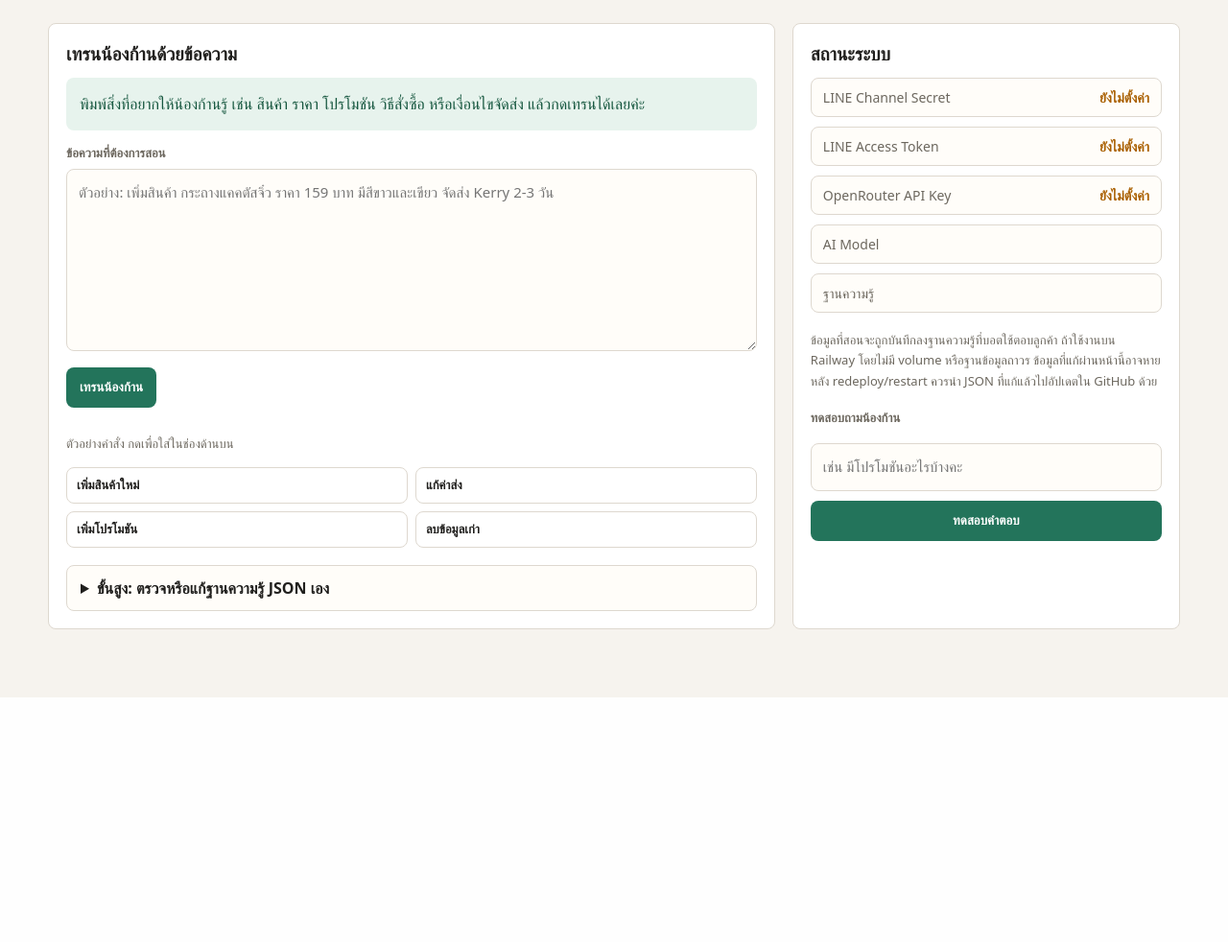
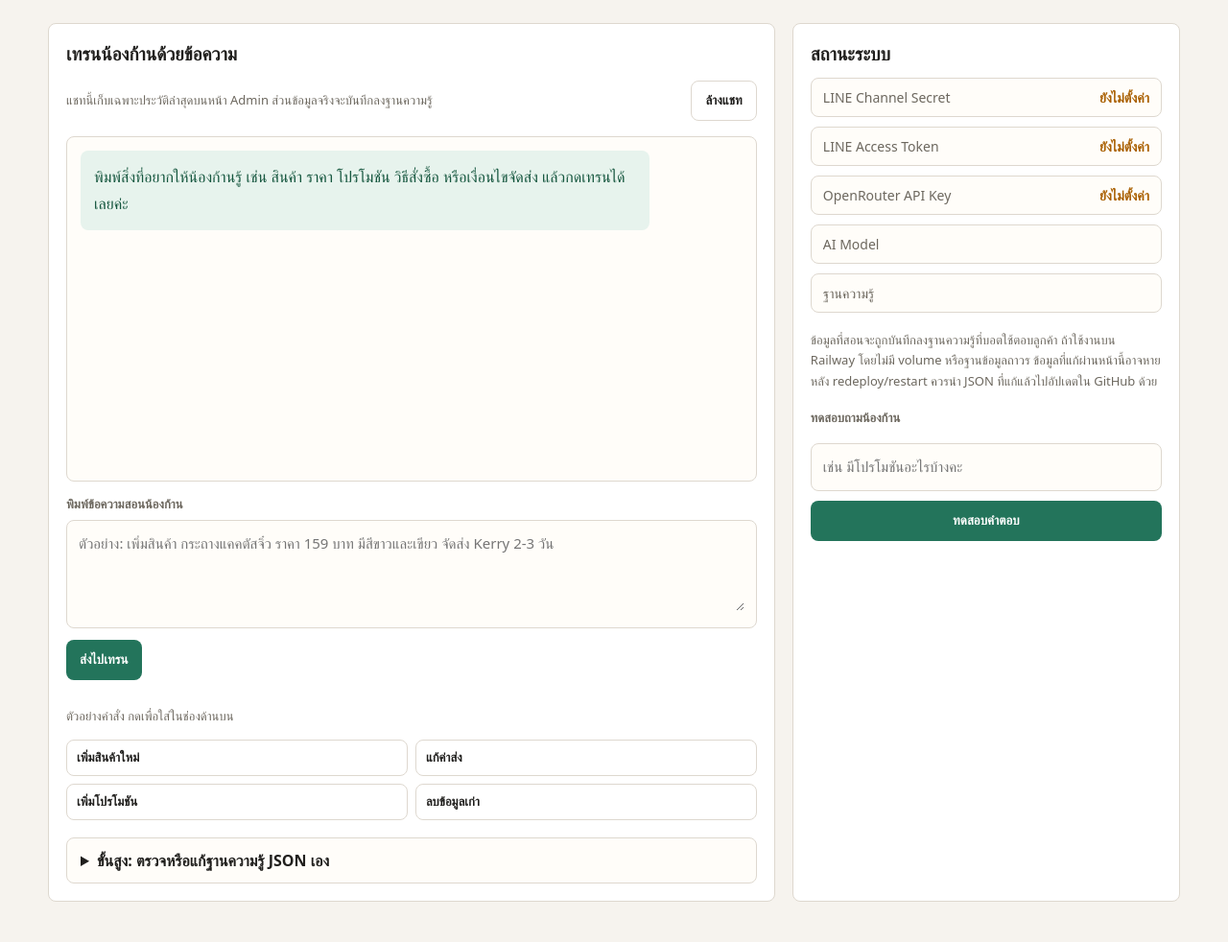
Before and after one commit to taithai-tai/nong-kan-line-bot, a Flask app: template templates/admin_dashboard.html in a window 1280 px wide. Shown: the part 73-1055 px from the top of the page at 96% size. Before the commit the page ends 800 px from the top, so only its background shows below. Run offline with Flask 3, Linux system fonts and the light colour scheme; the template is opened without the code that fills it, so the values that code supplies are empty.

Commit message:
Make admin training a real chat interface

```diff
--- a/app.py
+++ b/app.py
@@ -75,6 +75,12 @@ def get_csrf_token() -> str:
 
 def secure_text_equal(left: str, right: str) -> bool:
     return hmac.compare_digest(left.encode("utf-8"), right.encode("utf-8"))
+
+
+def append_train_message(role: str, text: str) -> None:
+    messages = list(session.get("train_messages", []))
+    messages.append({"role": role, "text": text})
+    session["train_messages"] = messages[-12:]
 
 
 def verify_csrf_token() -> None:
@@ -389,8 +395,7 @@ def render_admin_dashboard(
     status_code: int = 200,
     test_answer: str = "",
     test_question: str = "",
-    train_instruction: str = "",
-    train_result: str = "",
+    train_messages: Optional[list[dict]] = None,
     knowledge_base: Optional[dict] = None,
     raw_knowledge_text: Optional[str] = None,
 ):
@@ -414,8 +419,7 @@ def render_admin_dashboard(
         message=message,
         test_answer=test_answer,
         test_question=test_question,
-        train_instruction=train_instruction,
-        train_result=train_result,
+        train_messages=train_messages if train_messages is not None else session.get("train_messages", []),
     ), status_code
 
 
@@ -457,12 +461,12 @@ def admin_train_knowledge_base():
             status_code=400,
         )
 
+    append_train_message("user", instruction)
     updated_knowledge_base, result_message = train_knowledge_base_with_ai(instruction)
+    append_train_message("bot", result_message)
     if updated_knowledge_base is None:
         return render_admin_dashboard(
             message=result_message,
-            train_instruction=instruction,
-            train_result=result_message,
             status_code=502,
         )
 
@@ -470,9 +474,16 @@ def admin_train_knowledge_base():
     return render_admin_dashboard(
         message=result_message,
         knowledge_base=updated_knowledge_base,
-        train_instruction=instruction,
-        train_result=result_message,
     )
+
+
+@app.post("/admin/train/clear")
+def admin_clear_train_messages():
+    require_admin()
+    verify_csrf_token()
+
+    session["train_messages"] = []
+    return redirect(url_for("admin_dashboard", message="ล้างแชทเทรนเรียบร้อยค่ะ"))
 
 
 @app.post("/admin/test")
--- a/templates/admin_dashboard.html
+++ b/templates/admin_dashboard.html
@@ -82,7 +82,7 @@
       font: 15px/1.55 ui-sans-serif, system-ui, -apple-system, BlinkMacSystemFont, "Segoe UI", sans-serif;
     }
     textarea {
-      min-height: 190px;
+      min-height: 88px;
       resize: vertical;
     }
     input { min-height: 44px; }
@@ -133,19 +133,50 @@
       display: grid;
       gap: 14px;
     }
+    .chat-window {
+      min-height: 360px;
+      max-height: 58vh;
+      overflow-y: auto;
+      border: 1px solid var(--line);
+      border-radius: 8px;
+      padding: 14px;
+      background: #fffdf9;
+      display: flex;
+      flex-direction: column;
+      gap: 10px;
+    }
     .bubble {
+      max-width: 86%;
       border-radius: 8px;
       padding: 14px;
       line-height: 1.7;
       white-space: pre-wrap;
     }
     .bubble.user {
-      background: #fffdf9;
-      border: 1px solid var(--line);
+      align-self: flex-end;
+      background: var(--accent);
+      color: white;
     }
     .bubble.bot {
+      align-self: flex-start;
       background: var(--bubble);
       color: #16573f;
+    }
+    .composer {
+      border: 1px solid var(--line);
+      border-radius: 8px;
+      padding: 12px;
+      background: #fffdf9;
+    }
+    .composer textarea {
+      min-height: 82px;
+      border: 0;
+      border-radius: 0;
+      padding: 0;
+      background: transparent;
+    }
+    .composer textarea:focus {
+      outline: none;
     }
     .examples {
       display: grid;
@@ -159,6 +190,13 @@
       text-align: left;
       white-space: normal;
       font-size: 13px;
+    }
+    .chat-tools {
+      display: flex;
+      justify-content: space-between;
+      gap: 10px;
+      align-items: center;
+      flex-wrap: wrap;
     }
     details {
       margin-top: 18px;
@@ -238,21 +276,32 @@
       {% endif %}
 
       <div class="chat-panel">
-        {% if train_instruction %}
-          <div class="bubble user">{{ train_instruction }}</div>
-        {% endif %}
-        {% if train_result %}
-          <div class="bubble bot">{{ train_result }}</div>
-        {% else %}
-          <div class="bubble bot">พิมพ์สิ่งที่อยากให้น้องก้านรู้ เช่น สินค้า ราคา โปรโมชัน วิธีสั่งซื้อ หรือเงื่อนไขจัดส่ง แล้วกดเทรนได้เลยค่ะ</div>
-        {% endif %}
+        <div class="chat-tools">
+          <p class="hint">แชทนี้เก็บเฉพาะประวัติล่าสุดบนหน้า Admin ส่วนข้อมูลจริงจะบันทึกลงฐานความรู้</p>
+          <form method="post" action="{{ url_for('admin_clear_train_messages') }}">
+            <input type="hidden" name="csrf_token" value="{{ csrf_token }}">
+            <button class="ghost" type="submit">ล้างแชท</button>
+          </form>
+        </div>
+
+        <div class="chat-window" id="chat-window" aria-live="polite">
+          {% if train_messages %}
+            {% for item in train_messages %}
+              <div class="bubble {{ item.role }}">{{ item.text }}</div>
+            {% endfor %}
+          {% else %}
+            <div class="bubble bot">พิมพ์สิ่งที่อยากให้น้องก้านรู้ เช่น สินค้า ราคา โปรโมชัน วิธีสั่งซื้อ หรือเงื่อนไขจัดส่ง แล้วกดเทรนได้เลยค่ะ</div>
+          {% endif %}
+        </div>
 
         <form method="post" action="{{ url_for('admin_train_knowledge_base') }}">
           <input type="hidden" name="csrf_token" value="{{ csrf_token }}">
-          <label for="instruction">ข้อความที่ต้องการสอน</label>
-          <textarea id="instruction" name="instruction" placeholder="ตัวอย่าง: เพิ่มสินค้า กระถางแคคตัสจิ๋ว ราคา 159 บาท มีสีขาวและเขียว จัดส่ง Kerry 2-3 วัน">{{ train_instruction }}</textarea>
+          <label for="instruction">พิมพ์ข้อความสอนน้องก้าน</label>
+          <div class="composer">
+            <textarea id="instruction" name="instruction" placeholder="ตัวอย่าง: เพิ่มสินค้า กระถางแคคตัสจิ๋ว ราคา 159 บาท มีสีขาวและเขียว จัดส่ง Kerry 2-3 วัน"></textarea>
+          </div>
           <div class="actions">
-            <button type="submit">เทรนน้องก้าน</button>
+            <button type="submit">ส่งไปเทรน</button>
           </div>
         </form>
 
@@ -307,6 +356,9 @@
 
   <script>
     const instruction = document.getElementById("instruction");
+    const chatWindow = document.getElementById("chat-window");
+    chatWindow.scrollTop = chatWindow.scrollHeight;
+
     document.querySelectorAll("[data-example]").forEach((button) => {
       button.addEventListener("click", () => {
         instruction.value = button.dataset.example;
```
